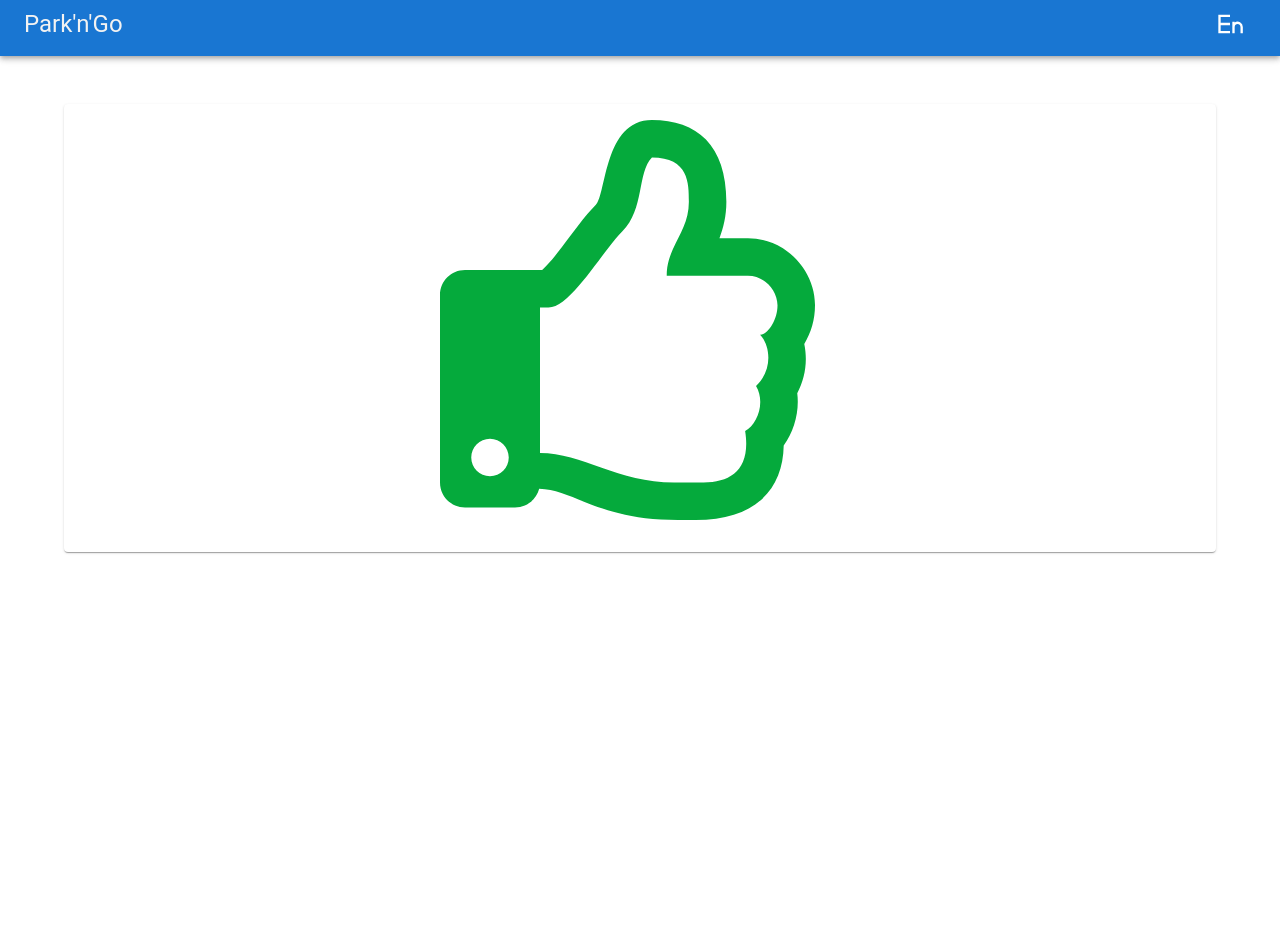
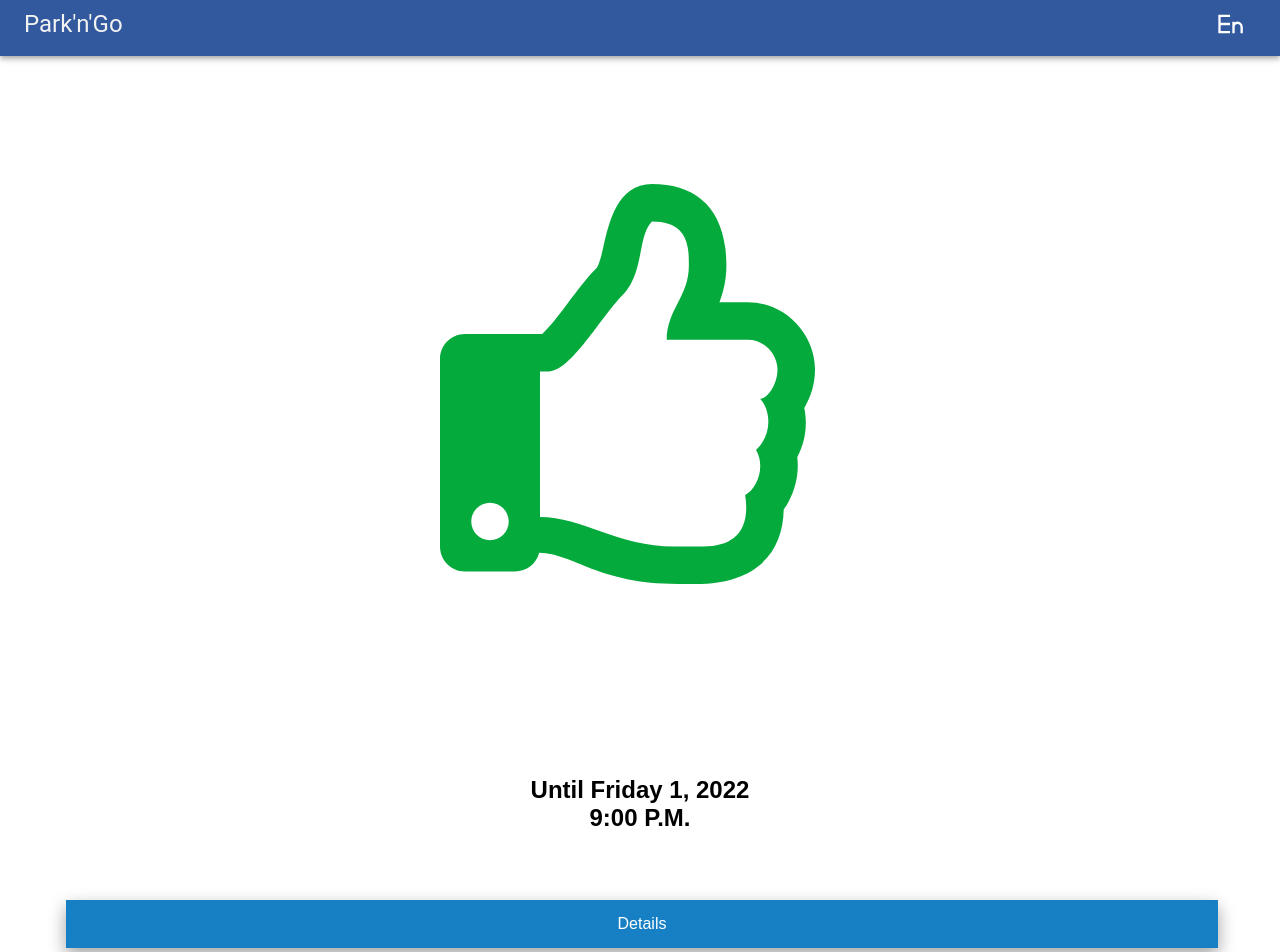
Before and after one commit to c0rnkrump3t/Park-EZ, a React (Create React App) app: page /s001 in a window 1280 px wide. Shown: the part 8-960 px from the top of the page. Before the commit the page ends 800 px from the top, so only its background shows below. Built offline with nearby package versions, Linux system fonts and the light colour scheme.

Commit message:
Add available

```diff
--- a/src/App.js
+++ b/src/App.js
@@ -2,14 +2,14 @@ import logo from './logo.svg';
 import './App.css';
 import {Route, Routes} from 'react-router-dom';
 import AvailableParking from './components/AvailableParking';
-import S001 from './components/S001';
+import Available from './components/Available';
 
 function App() {
   return (
     <Routes>
 
    <Route path='/available' element={[<AvailableParking/>]} />
-   <Route path='/s001' element={[<S001/>]} />
+   <Route path='/s001' element={[<Available/>]} />
 
 
 
--- /dev/null
+++ b/src/components/Available.js
@@ -0,0 +1,28 @@
+import * as React from 'react';
+import { FaRegThumbsUp } from "react-icons/fa";
+import NavBar from './NavBar';
+import '../css/style.css';
+
+
+export default function Available() {
+  return (
+    <div className="parking-content">
+      <NavBar />
+      <div>
+        <div>
+          <FaRegThumbsUp className="thumbs-up" />
+        </div>
+
+        <div className='parking-details'>
+          <div>Until Friday 1, 2022</div>
+          <div>9:00 P.M.</div>
+        </div>
+      </div>
+      <div className='button-container'>
+        <button className="parking-button">
+          Details
+        </button>
+      </div>
+    </div>
+  );
+}
--- a/src/components/NavBar.js
+++ b/src/components/NavBar.js
@@ -8,7 +8,7 @@ import MenuItem from '@mui/material/MenuItem';
 import Menu from '@mui/material/Menu';
 import { HiOutlineMenu } from "react-icons/hi";
 import { RiEnglishInput } from "react-icons/ri";
-
+import '../css/style.css';
 
 
 
@@ -17,7 +17,7 @@ export default function NavBar() {
   const [anchorEl, setAnchorEl] = React.useState(null);
 
   const handleChange = (event) => {
-    setAuth(event.target.checked);
+    alert(event);
   };
 
   const handleMenu = (event) => {
@@ -30,21 +30,53 @@ export default function NavBar() {
 
   return (
     <Box sx={{ flexGrow: 1 }}>
-      <AppBar position="static" style={{ background: '#2E3B55'}} >
-        <Toolbar >
-          <IconButton
-            size="large"
-            edge="start"
-            color="inherit"
-            aria-label="menu"
-            sx={{ mr: 2 }}
-          >
-            <HiOutlineMenu />
-          </IconButton>
-          <Typography color= "#eb52cc " variant="h6" component="div" sx={{ flexGrow: 1 }}>
+      <AppBar position="static" >
+
+        <Toolbar  className="bar" >
+        {/* <h2>Park'n'Go</h2> */}
+        <Typography color= "#f2f2f2" variant="h5" component="div" sx={{ flexGrow: 1 }}>
+            Park'n'Go
+          </Typography>
+
+
+
+          <div   className="language-menu" >
+              <IconButton
+                size="large"
+                aria-label="account of current user"
+                aria-controls="menu-appbar"
+                aria-haspopup="true"
+                onClick={handleMenu}
+                color="inherit"
+              >
+                <RiEnglishInput />
+              </IconButton>
+              <Menu
+                id="menu-appbar"
+                anchorEl={anchorEl}
+                anchorOrigin={{
+                  vertical: 'top',
+                  horizontal: 'right',
+                }}
+                keepMounted
+                transformOrigin={{
+                  vertical: 'top',
+                  horizontal: 'right',
+                }}
+                open={Boolean(anchorEl)}
+                onClose={handleClose}
+              >
+                <MenuItem onClick={handleClose}>English</MenuItem>
+                <MenuItem onClick={handleClose}>French</MenuItem>
+                <MenuItem onClick={handleClose}>More</MenuItem>
+
+              </Menu>
+            </div>
+
+          {/* <Typography color= "#eb52cc " variant="h6" component="div" sx={{ flexGrow: 1 }}>
             Logo goes here!!
-          </Typography>
-          {auth && (
+          </Typography> */}
+       {/*    {auth && (
             <div>
               <IconButton
                 size="large"
@@ -77,7 +109,7 @@ export default function NavBar() {
 
               </Menu>
             </div>
-          )}
+          )} */}
         </Toolbar>
       </AppBar>
     </Box>
--- a/src/components/S001.js
+++ /dev/null
@@ -1,79 +0,0 @@
-import * as React from 'react';
-import Box from '@mui/material/Box';
-import Card from '@mui/material/Card';
-import CardActions from '@mui/material/CardActions';
-import CardContent from '@mui/material/CardContent';
-import Button from '@mui/material/Button';
-import Typography from '@mui/material/Typography';
-import Grid from '@mui/material/Grid';
-import { MdThumbUp } from "react-icons/md";
-import { FaRegThumbsUp } from "react-icons/fa";
-
-import '../css/style.css'
-import NavBar from './NavBar';
-
-import Bar from './Bar';
-
-
-
-
-import Container from '@mui/material/Container';
-
-
-export default function AvailableParkingSpot() {
-  return (
-
-
-/*
-    <div className='container'>
-
-
-      <Bar/>
-
-     <div>
-          <FaRegThumbsUp className="ThumbsUp" />
-     </div>
-
-
-  */
-
-
-   <div>
-
-
-
-    <Bar />
-    <Box   pt={6}>
-    <Grid container
-                    spacing={0}
-                    direction="column"
-                    alignItems="center"
-                    justify="center"
-                    >
-    <Card sx={{width: '90%', minWidth: 275 }}>
-      <CardContent>
-
-       <FaRegThumbsUp className="thumbs-up" />
-
-      {/*   <Typography  variant="h5" component="div" sx={{ padding: 2, fontSize:28, fontWeight: 'bold', color:'#25d321'}}>
-
-
-
-
-        <div>You can park here until Friday 1, 2022 </div>
-        <div>9:10pm </div>
-
-        </Typography>
- */}
-
-      </CardContent>
-      <CardActions>
-        {/* <Button size="small">Click to pay using P$</Button> */}
-      </CardActions>
-    </Card>
-    </Grid>
-    </Box>
-    </div>
-
-  );
-}
--- a/src/components/Bar.js
+++ b/src/components/_NavBar.js
@@ -9,7 +9,6 @@ import Menu from '@mui/material/Menu';
 import { HiOutlineMenu } from "react-icons/hi";
 import { RiEnglishInput } from "react-icons/ri";
 
-import '../css/style.css'
 
 
 
@@ -18,7 +17,7 @@ export default function NavBar() {
   const [anchorEl, setAnchorEl] = React.useState(null);
 
   const handleChange = (event) => {
-    alert(event);
+    setAuth(event.target.checked);
   };
 
   const handleMenu = (event) => {
@@ -31,56 +30,21 @@ export default function NavBar() {
 
   return (
     <Box sx={{ flexGrow: 1 }}>
-      <AppBar position="static" className="bar" >
-
+      <AppBar position="static" style={{ background: '#2E3B55'}} >
         <Toolbar >
-        {/* <h2>Park'n'Go</h2> */}
-        <Typography color= "#f2f2f2" variant="h5" component="div" sx={{ flexGrow: 1 }}>
-            Park'n'Go
+          <IconButton
+            size="large"
+            edge="start"
+            color="inherit"
+            aria-label="menu"
+            sx={{ mr: 2 }}
+          >
+            <HiOutlineMenu />
+          </IconButton>
+          <Typography color= "#eb52cc " variant="h6" component="div" sx={{ flexGrow: 1 }}>
+            Logo goes here!!
           </Typography>
-
-
-
-          <div   className="language-menu" >
-              <IconButton
-
-
-
-                size="large"
-                aria-label="account of current user"
-                aria-controls="menu-appbar"
-                aria-haspopup="true"
-                onClick={handleMenu}
-                color="inherit"
-              >
-                <RiEnglishInput />
-              </IconButton>
-              <Menu
-                id="menu-appbar"
-                anchorEl={anchorEl}
-                anchorOrigin={{
-                  vertical: 'top',
-                  horizontal: 'right',
-                }}
-                keepMounted
-                transformOrigin={{
-                  vertical: 'top',
-                  horizontal: 'right',
-                }}
-                open={Boolean(anchorEl)}
-                onClose={handleClose}
-              >
-                <MenuItem onClick={handleClose}>English</MenuItem>
-                <MenuItem onClick={handleClose}>French</MenuItem>
-                <MenuItem onClick={handleClose}>More</MenuItem>
-
-              </Menu>
-            </div>
-
-          {/* <Typography color= "#eb52cc " variant="h6" component="div" sx={{ flexGrow: 1 }}>
-            Logo goes here!!
-          </Typography> */}
-       {/*    {auth && (
+          {auth && (
             <div>
               <IconButton
                 size="large"
@@ -113,7 +77,7 @@ export default function NavBar() {
 
               </Menu>
             </div>
-          )} */}
+          )}
         </Toolbar>
       </AppBar>
     </Box>
--- a/src/css/AvailableParking.css
+++ b/src/css/AvailableParking.css
@@ -8,6 +8,7 @@
 
 
 .ThumbsUp{
+
 
 
     width: 50%;
--- a/src/css/style.css
+++ b/src/css/style.css
@@ -1,21 +1,61 @@
-.bar{
-    /*background-color:#5f6570;*/
-    background-color: red;
+
+.bar {
+    background-color: #32589d;
+
 }
 
+.parking-content {
+    min-height: 300p;
+}
 
 .language-menu {
     float: right;
 }
 
-
-.thumbs-up{
-
+.thumbs-up {
+    margin-top: 10%;
     display: block;
-    width:50vmin;
+    width: 50vmin;
     height: 50vmin;
     margin-left: auto;
     margin-right: auto;
     color: #05aa3c;
+}
 
+.parking-details {
+
+
+    margin-left: auto;
+    margin-right: auto;
+    margin-top: 15%;
+    width: 90%;
+    font-family: Arial, Helvetica, sans-serif;
+    font-size: x-large;
+    font-weight: bold;
+    text-align: center;
 }
+
+.button-container{
+    margin-top: 5%;
+    width: 90%;
+    margin-left: auto;
+    margin-right: auto;
+}
+
+
+.parking-button {
+    width: 100%;
+    background-color: #1780c5;
+    border: none;
+    color: white;
+    padding: 15px 32px;
+    text-align: center;
+    text-decoration: none;
+    display: inline-block;
+    font-size: 16px;
+    margin: 4px 2px;
+    cursor: pointer;
+    -webkit-transition-duration: 0.4s; /* Safari */
+    transition-duration: 0.4s;
+    box-shadow: 0 8px 16px 0 rgba(0,0,0,0.2), 0 6px 20px 0 rgba(0,0,0,0.19);
+  }
```
